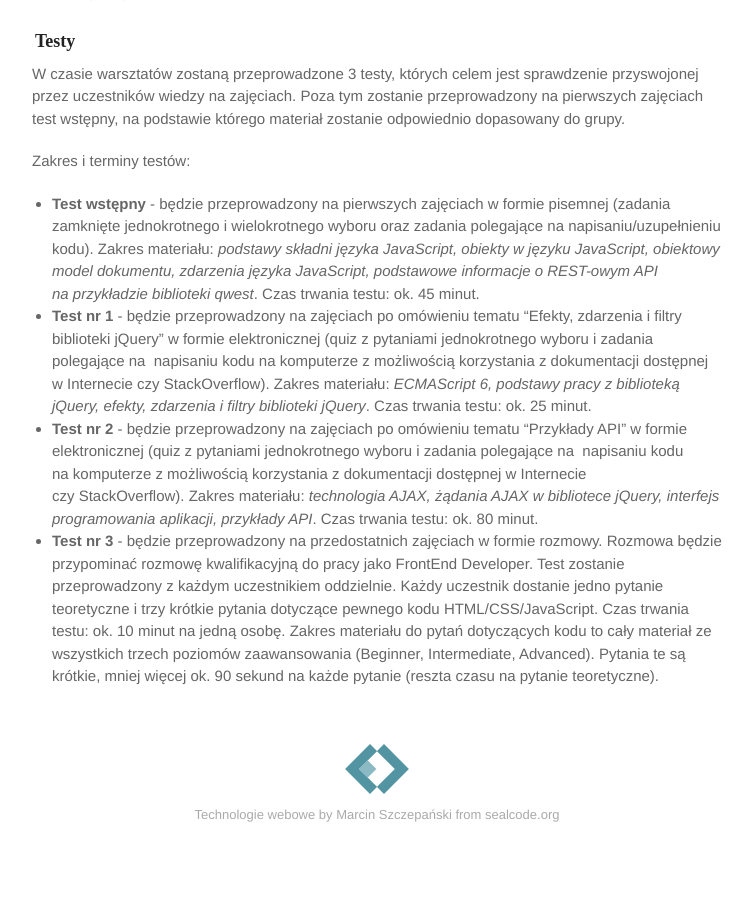
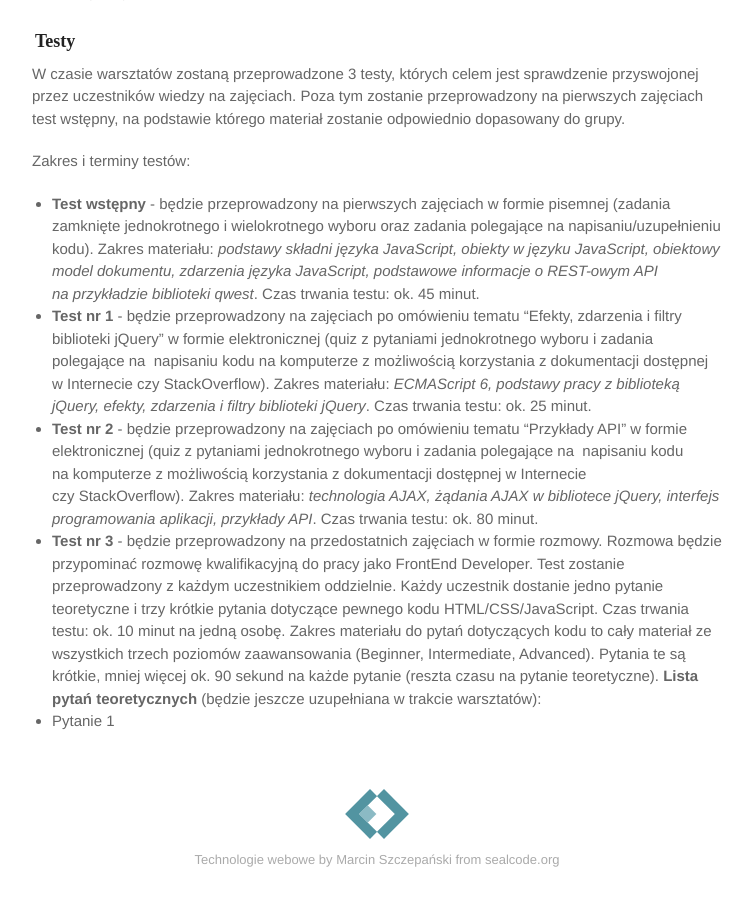
Before and after one commit to marcin-szczepanski/TWE, a Jekyll site: the page built from zajecia/2/informacje.md, in a window 1280 px wide and 900 px high, scrolled down 945 px. Shown: the whole window, without its empty margins (263-1015 px from the left). Built offline with Jekyll 4.4.1, drawn with Linux system fonts in a browser that asks for light colours; some web fonts are replaced; before the commit the page ends 1800 px from its top, so only the background shows below that.

Commit message:
Update informacje.md

```diff
--- a/zajecia/2/informacje.md
+++ b/zajecia/2/informacje.md
@@ -44,3 +44,5 @@ Zakres i terminy testów:
 * **Test nr 2** - będzie przeprowadzony na zajęciach po omówieniu tematu "Przykłady API" w&nbsp;formie elektronicznej (quiz z&nbsp;pytaniami jednokrotnego wyboru i&nbsp;zadania polegające na&nbsp; napisaniu kodu na&nbsp;komputerze z&nbsp;możliwością korzystania z&nbsp;dokumentacji dostępnej w&nbsp;Internecie czy&nbsp;StackOverflow). Zakres materiału: _technologia AJAX, żądania AJAX w&nbsp;bibliotece jQuery, interfejs programowania aplikacji, przykłady API_. Czas trwania testu: ok. 80 minut.
 * **Test nr 3** - będzie przeprowadzony na&nbsp;przedostatnich zajęciach w&nbsp;formie rozmowy. Rozmowa będzie przypominać rozmowę kwalifikacyjną do pracy jako FrontEnd Developer. Test zostanie przeprowadzony z każdym uczestnikiem oddzielnie. Każdy uczestnik dostanie jedno pytanie teoretyczne i trzy krótkie pytania dotyczące pewnego kodu HTML/CSS/JavaScript. Czas trwania testu: ok. 10 minut na jedną osobę.
 Zakres materiału do pytań dotyczących kodu to cały materiał ze wszystkich trzech poziomów zaawansowania (Beginner, Intermediate, Advanced). Pytania te są krótkie, mniej więcej ok. 90 sekund na każde pytanie (reszta czasu na pytanie teoretyczne).
+**Lista pytań teoretycznych** (będzie jeszcze uzupełniana w trakcie warsztatów):
+* Pytanie 1
```
